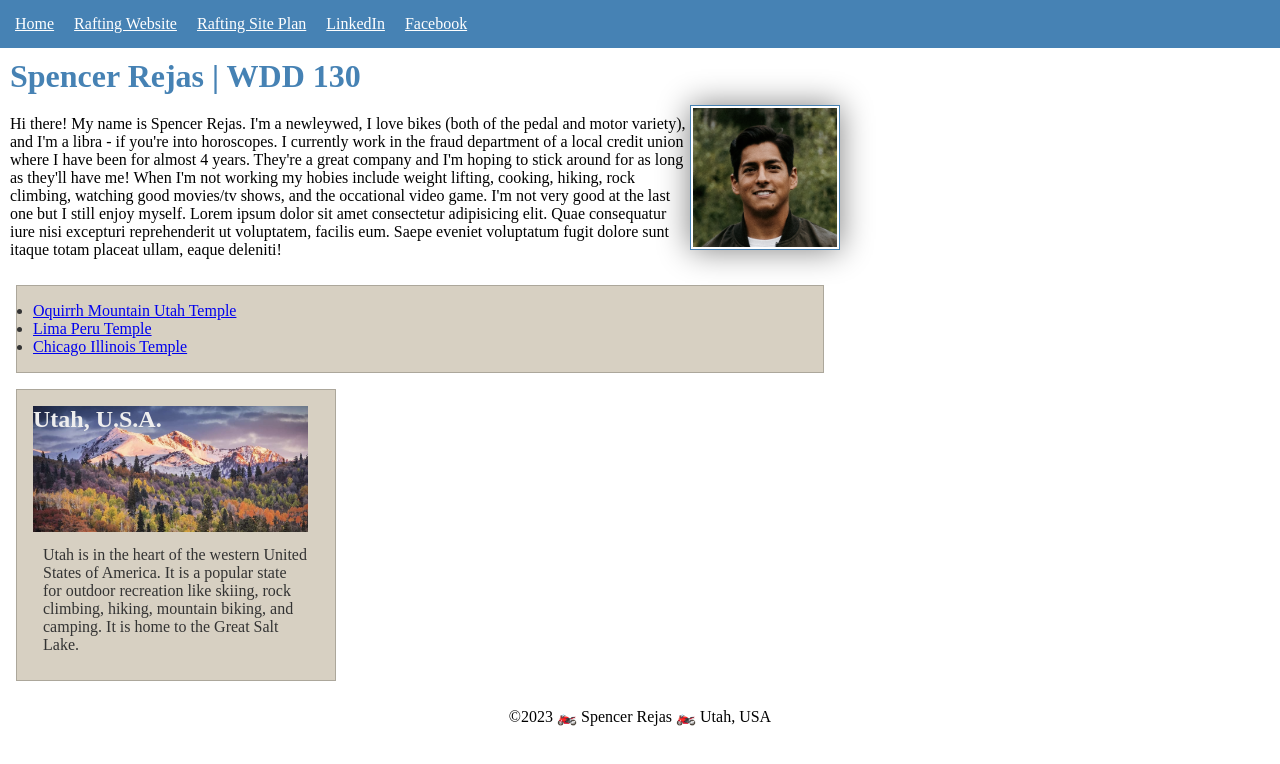
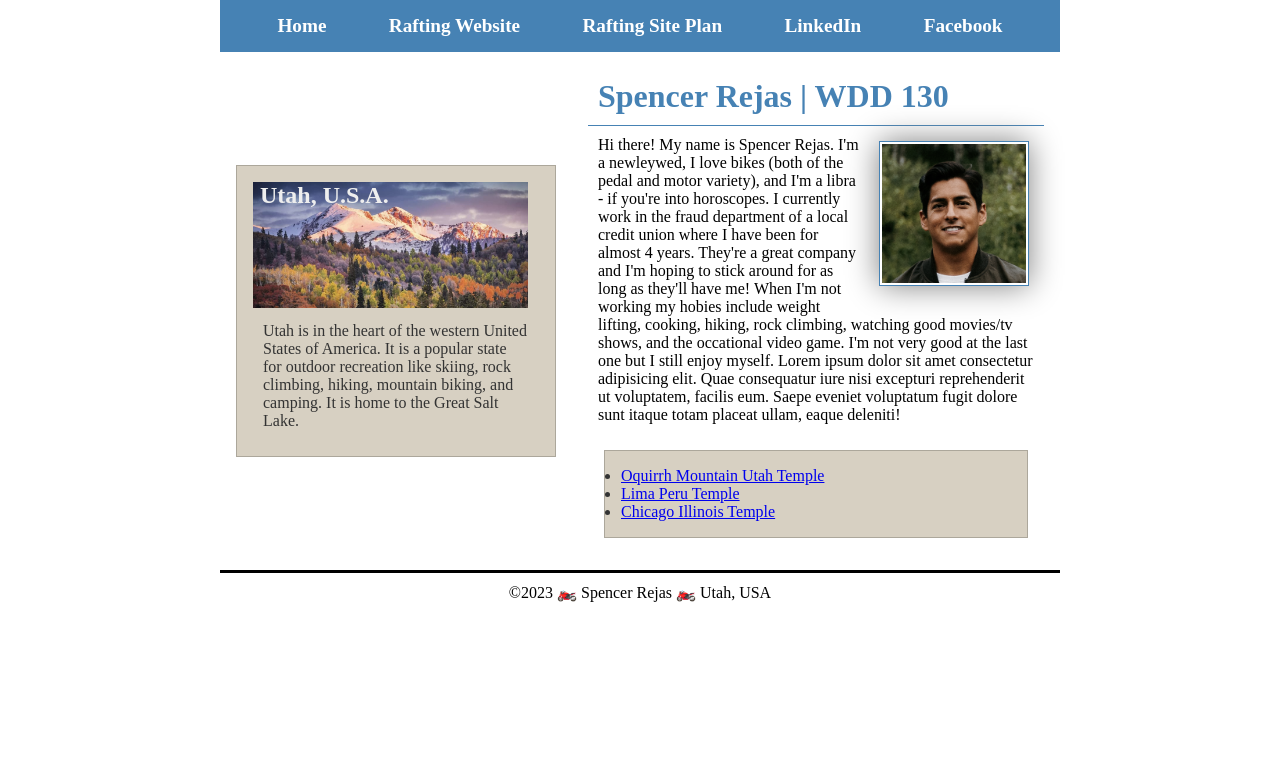
Before and after one commit to srejas/wdd130, a plain HTML site: page index.html in a window 1280 px wide. Drawn offline with Linux system fonts and the light colour scheme.

Commit message:
Week 4 commit

```diff
--- a/index.html
+++ b/index.html
@@ -19,6 +19,7 @@
             <a href="https://facebook.com">Facebook</a>
         </nav>
     </header>
+    <div class="grid">
       <main>
           <h1>Spencer Rejas | WDD 130</h1>
           <img src="images/profile.JPG" alt="Spencer Rejas profile picture" width="200" >
@@ -42,6 +43,7 @@
         It is home to the Great Salt Lake.
         </p>
       </aside>
+    </div>
     <footer>
         <p>&copy;2023 🏍️ Spencer Rejas 🏍️ Utah, USA</p>
     </footer>
--- a/styles/styles.css
+++ b/styles/styles.css
@@ -8,15 +8,21 @@ nav {
     background-color: steelblue;
     padding: 5px;
     display: flex;
+    justify-content: space-evenly;
+    align-items: center;
 }
 nav a {
     color: white;
     display: block;
     padding: 10px;
+    text-decoration: none;
+    font-size: 1.2rem;
+    font-weight: 700;
 }
 h1 {
     color: steelblue;
     padding: 10px;
+    border-bottom: solid 1px;
 }
 main img {
     width: 150px;
@@ -25,16 +31,22 @@ main img {
     padding: 2px;
     box-shadow: 0 0 30px gray;
     float: right;
+    margin: 15px
 }
 p {
     padding: 10px;
 }
 main {
-    max-width: 840px;
+    grid-column: 2/3;
+    margin: 1rem;
+    text-align: left;
 }
 aside {
     width: 20rem;
     position: relative;
+    grid-column: 1/2;
+    grid-row: 1/2;
+    text-align: left;
 }
 aside img {
     width: 275px;
@@ -43,11 +55,19 @@ aside img {
 aside h2 {
     position: absolute;
     color: #eee;
+    margin-left: 7px;
 }
 footer {
-    margin-top: 15px;
-    border-top: 1px #000;
+    border-top: solid;
+ }
+header, .grid, footer {
+    max-width: 840px;
+    margin: 0 auto;
     text-align: center;
+}
+.grid {
+    display: grid;
+    align-items: center;
 }
 /* Class Selectors */
 .box {
```
Also changed, not shown: wwr/about.html (+4 -4 lines), 1 other file. Lines whose indentation alone changed are shown as unchanged.
